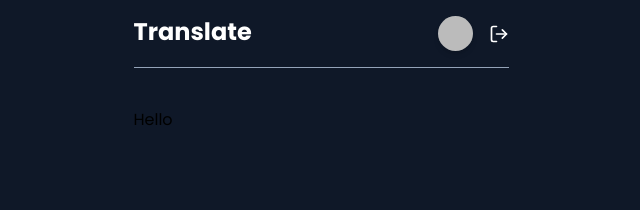
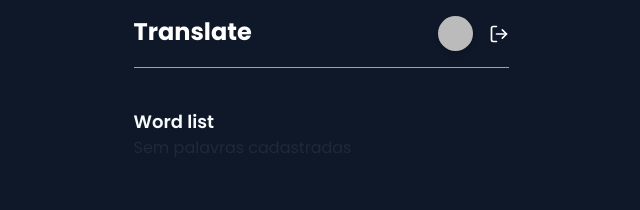
Before and after one commit to Dev-Pedrosv/translate-app, a Next.js app: page / in a window 1280 px wide. Shown: the top 210 px of the page, without its empty margins (319-959 px from the left). Built offline with nearby package versions, Linux system fonts and the light colour scheme; no server answers; the database is empty; sample sign-in values are in the browser's storage.

Commit message:
feat: create initial page with word list

```diff
--- a/package.json
+++ b/package.json
@@ -30,6 +30,7 @@
   },
   "devDependencies": {
     "@types/node": "^20.4.1",
+    "daisyui": "^3.2.1",
     "prisma": "^4.16.2",
     "ts-node": "^10.9.1"
   }
--- a/src/app/page.tsx
+++ b/src/app/page.tsx
@@ -1,3 +1,88 @@
+"use client";
+
+import Card from "@/components/Card";
+import { TranslateWord } from "@prisma/client";
+import Link from "next/link";
+import { useEffect, useState } from "react";
+import {
+  AiOutlineArrowLeft,
+  AiOutlineArrowRight,
+  AiOutlinePlus,
+} from "react-icons/ai";
+import { BsFillVolumeUpFill } from "react-icons/bs";
+
 export default function Home() {
-  return <h1>Hello</h1>;
+  const [wordsList, setWordList] = useState<TranslateWord[] | undefined>();
+  const [automaticChange, setAutomaticChange] = useState(false);
+
+  useEffect(() => {
+    async function fetchWords() {
+      const list = await fetch("api/translation").then((res) => res.json());
+
+      setWordList(list);
+    }
+
+    fetchWords();
+  }, []);
+
+  const hasWordList = wordsList && wordsList?.length > 0;
+
+  return (
+    <div className="flex flex-col h-[80%] justify-between">
+      <div>
+        <Link
+          href="/word-list"
+          className=" text-slate-50 text-lg font-semibold hover:opacity-80 transition-all"
+        >
+          Word list
+        </Link>
+        {hasWordList ? (
+          <div className="mt-8">
+            <Card item={wordsList[0]} />
+
+            <div className="flex items-center justify-between mt-4">
+              <div className="flex items-center gap-2">
+                <input
+                  type="checkbox"
+                  className="toggle toggle-info "
+                  checked={automaticChange}
+                  onChange={() => setAutomaticChange(!automaticChange)}
+                />
+                <label>Troca automática: 30s</label>
+              </div>
+
+              <button>
+                <BsFillVolumeUpFill className="text-slate-50 text-2xl hover:opacity-80 transition-all" />
+              </button>
+            </div>
+          </div>
+        ) : (
+          <p>Sem palavras cadastradas </p>
+        )}
+      </div>
+
+      {hasWordList && (
+        <div>
+          <div className="flex gap-1 text-white w-full justify-center mb-4 items-center">
+            <p className="text-lg">1</p>/<p className="text-lg">6</p>
+          </div>
+
+          <div className="flex gap-2 w-full justify-between ">
+            <button>
+              <AiOutlineArrowLeft className="text-slate-50 text-2xl hover:opacity-80 transition-all" />
+            </button>
+
+            <Link href="/new-word">
+              <button>
+                <AiOutlinePlus className="text-slate-50 text-2xl hover:opacity-80 transition-all" />
+              </button>
+            </Link>
+            <button>
+              <AiOutlineArrowRight className="text-slate-50 text-2xl hover:opacity-80 transition-all" />
+            </button>
+          </div>
+        </div>
+      )}
+    </div>
+  );
 }
--- a/tailwind.config.js
+++ b/tailwind.config.js
@@ -12,5 +12,5 @@ module.exports = {
       }
     },
   },
-  plugins: [],
+  plugins: [require("daisyui")],
 }
```
Also changed, not shown: 1 other file (tests, documents, lock files or other folders).
